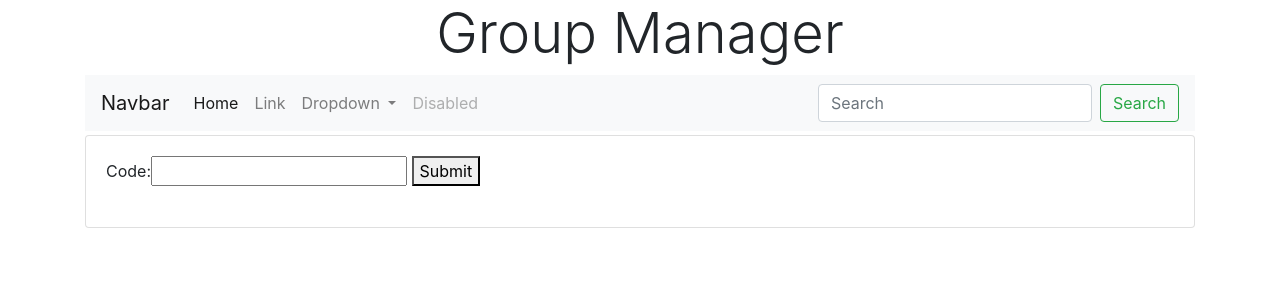
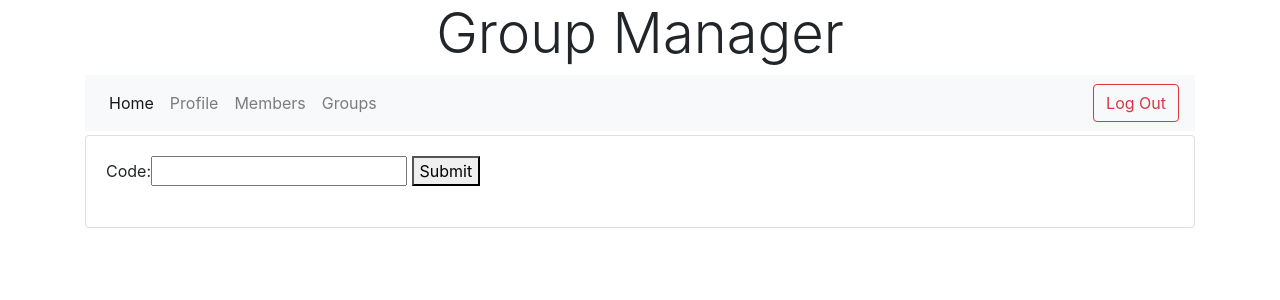
Before and after one commit to levelUpJosh/groupmanager, a Django app: page /app/joingroup/ in a window 1280 px wide. Shown: the top 300 px of the page. Run offline with Django 3.2, Linux system fonts and the light colour scheme; the visitor is signed in with stand-in values (Sample User, id 1); some libraries are stand-ins or nearby versions.

Commit message:
updated navbar

```diff
--- a/groupsapp/functions.py
+++ b/groupsapp/functions.py
@@ -134,6 +134,9 @@ def CheckJoinCodeNotUsed(member,group):
 		return True
 def GenerateJoinCode(group,role='member',maxno=1):
 	letters = string.ascii_uppercase
+	#An odd issue of using random sequences of the full alphabet is that there is a small chance that the code could spell out words, some of which groups may not wish to distribute to parents.
+	#This might not be too favourable so we'll remove the vowels from the letter selection,
+	letters = letters.translate({ord('A'): None, ord('E'): None, ord('I'): None, ord('O'): None, ord('U'): None})
 	generated = False
 	while generated == False:
 		code = ''
--- a/groupsapp/templates/groupsapp/components/joingroup.html
+++ b/groupsapp/templates/groupsapp/components/joingroup.html
@@ -19,7 +19,7 @@ for (var i = 0; i < labels.length; i++) {
             elem.label = labels[i];
     }
 }
-
+code.autocomplete = 'off'
 /* Checks if field is already prefilled */
 function checkInput(){
     if(code.value.charAt(0) == 'M'){
--- a/templates/base.html
+++ b/templates/base.html
@@ -9,7 +9,6 @@
     <h1 class="display-4 text-center">Group Manager</h1>
     {% block nav %}
       <nav class="navbar navbar-expand-lg navbar-light bg-light mb-1">
-        <a class="navbar-brand" href="#">Navbar</a>
         <button class="navbar-toggler" type="button" data-toggle="collapse" data-target="#navbarSupportedContent" aria-controls="navbarSupportedContent" aria-expanded="false" aria-label="Toggle navigation">
           <span class="navbar-toggler-icon"></span>
         </button>
@@ -20,26 +19,17 @@
               <a class="nav-link" href="#">Home <span class="sr-only">(current)</span></a>
             </li>
             <li class="nav-item">
-              <a class="nav-link" href="#">Link</a>
-            </li>
-            <li class="nav-item dropdown">
-              <a class="nav-link dropdown-toggle" href="#" id="navbarDropdown" role="button" data-toggle="dropdown" aria-haspopup="true" aria-expanded="false">
-                Dropdown
-              </a>
-              <div class="dropdown-menu" aria-labelledby="navbarDropdown">
-                <a class="dropdown-item" href="#">Action</a>
-                <a class="dropdown-item" href="#">Another action</a>
-                <div class="dropdown-divider"></div>
-                <a class="dropdown-item" href="#">Something else here</a>
-              </div>
+              <a class="nav-link" href="#">Profile</a>
             </li>
             <li class="nav-item">
-              <a class="nav-link disabled" href="#">Disabled</a>
+              <a class="nav-link" href="#">Members</a>
+            </li>
+            <li class="nav-item">
+              <a class="nav-link" href="#">Groups</a>
             </li>
           </ul>
           <form class="form-inline my-2 my-lg-0">
-            <input class="form-control mr-sm-2" type="search" placeholder="Search" aria-label="Search">
-            <button class="btn btn-outline-success my-2 my-sm-0" type="submit">Search</button>
+            <button class="btn btn-outline-danger my-2 my-sm-0" type="submit">Log Out</button>
           </form>
         </div>
       </nav>
```
Also changed, not shown: index/template/base.html (+0 -8 lines).
